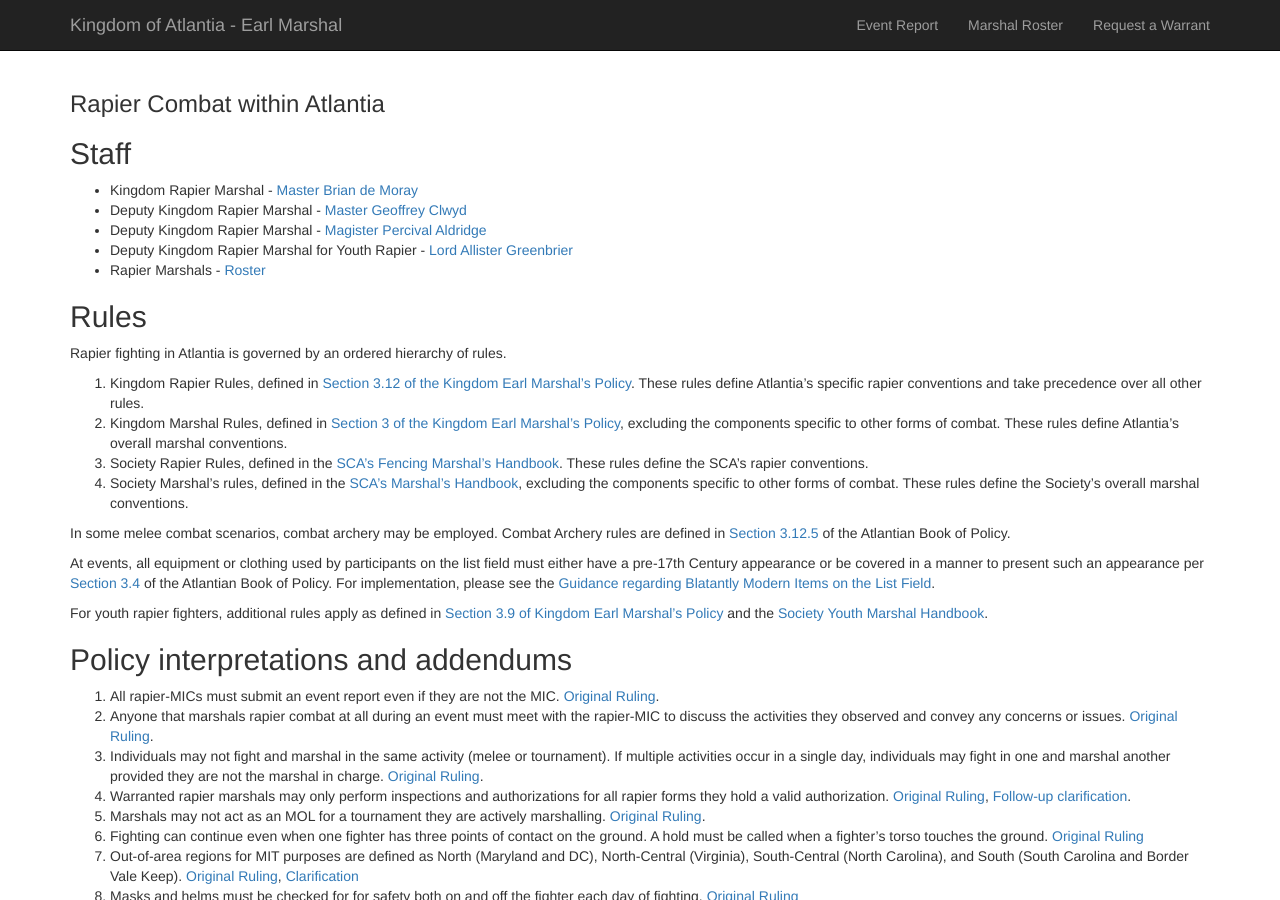
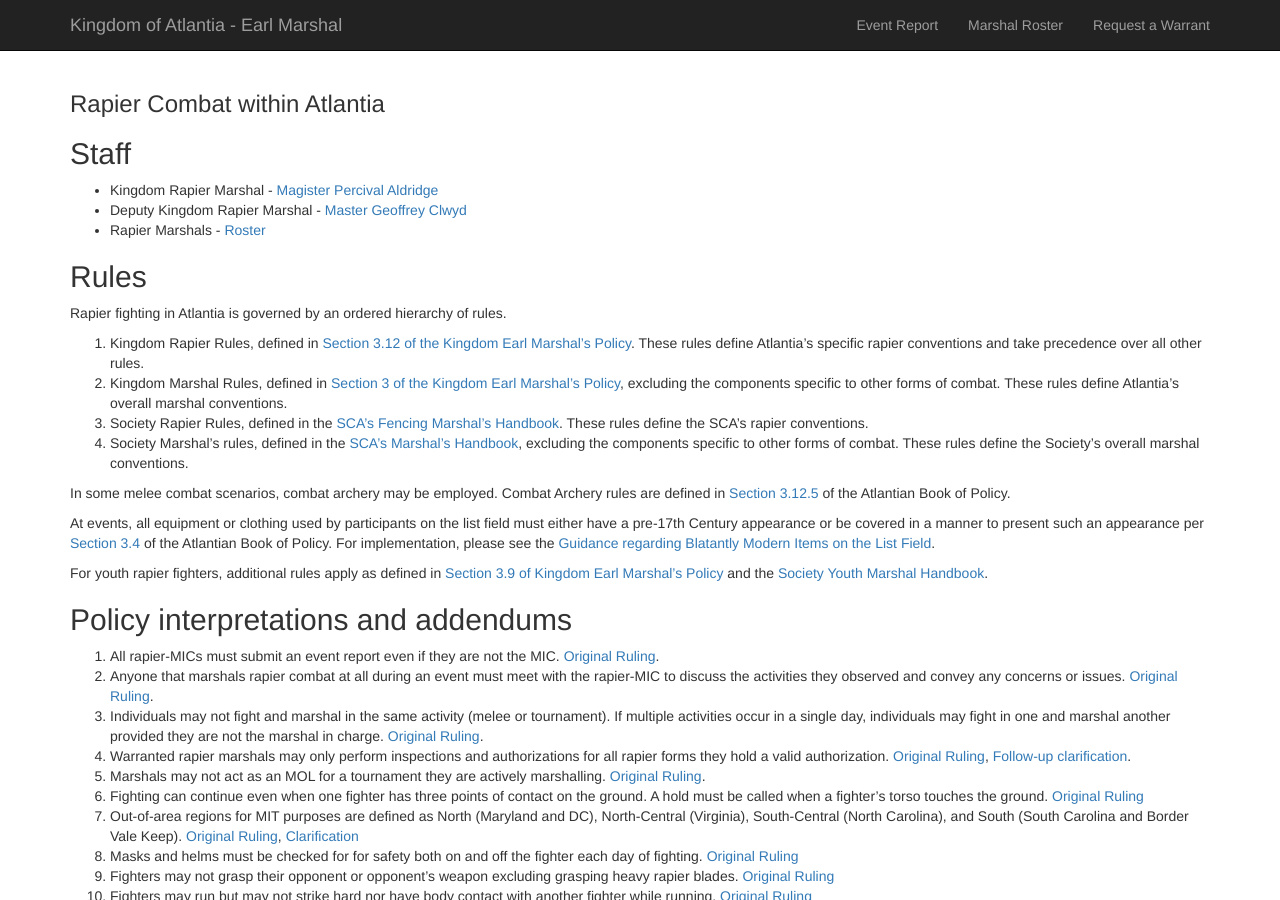
Before and after one commit to academie-de-espee/earl-marshal, a Jekyll site: the page built from rapier.md, in a window 1280 px wide and 900 px high. Built offline with Jekyll 4.4.1, drawn with Linux system fonts in a browser that asks for light colours.

Commit message:
Update rapier.md
Remove me as KRM

```diff
--- a/rapier.md
+++ b/rapier.md
@@ -5,10 +5,8 @@ layout: default
 
 ## Staff
 
-* Kingdom Rapier Marshal - [Master Brian de Moray](https://warrant.atlantia.sca.org/user/1)
+* Kingdom Rapier Marshal - [Magister Percival Aldridge](https://warrant.atlantia.sca.org/user/300)
 * Deputy Kingdom Rapier Marshal - [Master Geoffrey Clwyd](https://warrant.atlantia.sca.org/user/1065)
-* Deputy Kingdom Rapier Marshal - [Magister Percival Aldridge](https://warrant.atlantia.sca.org/user/300)
-* Deputy Kingdom Rapier Marshal for Youth Rapier - [Lord Allister Greenbrier](https://warrant.atlantia.sca.org/user/1305)
 * Rapier Marshals - [Roster](https://warrant.atlantia.sca.org/warrants/type/14)
 
 ## Rules
```
